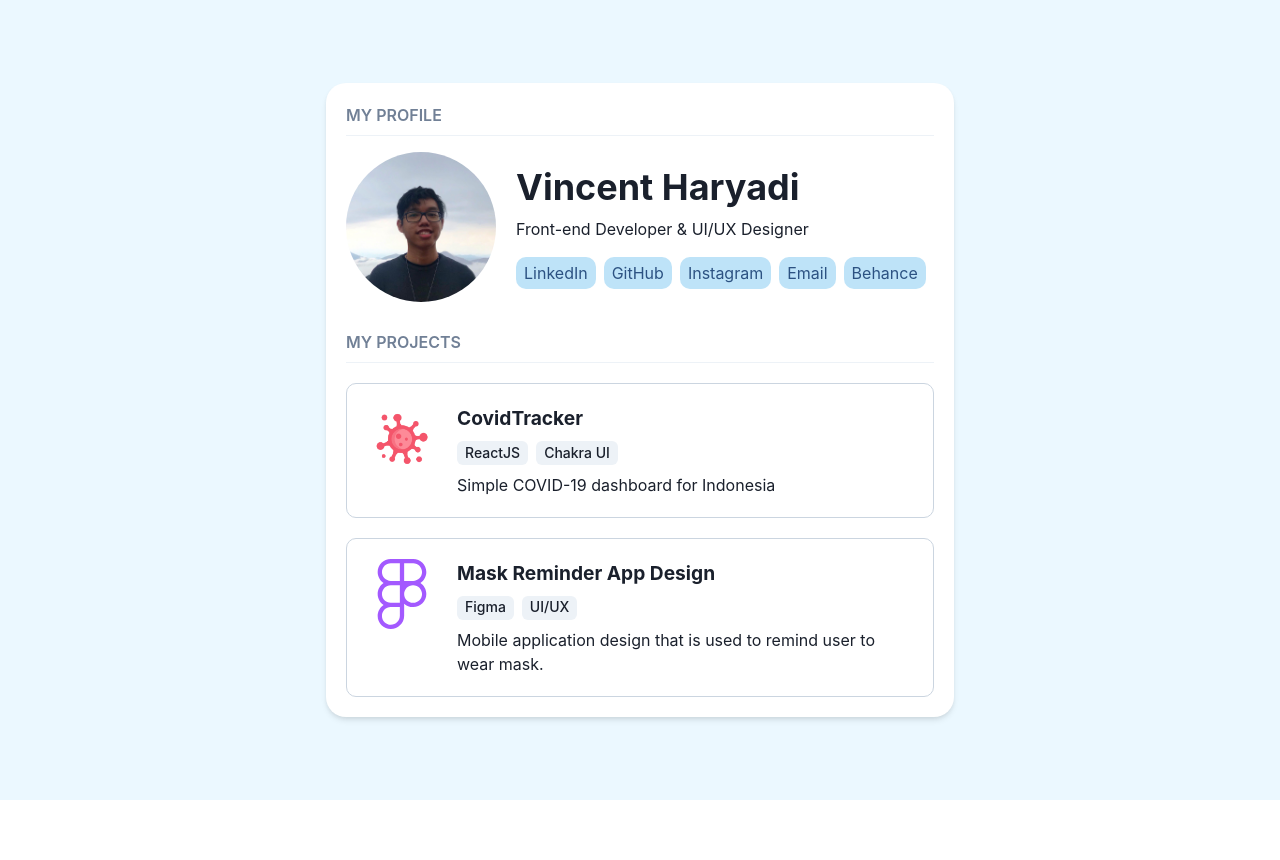
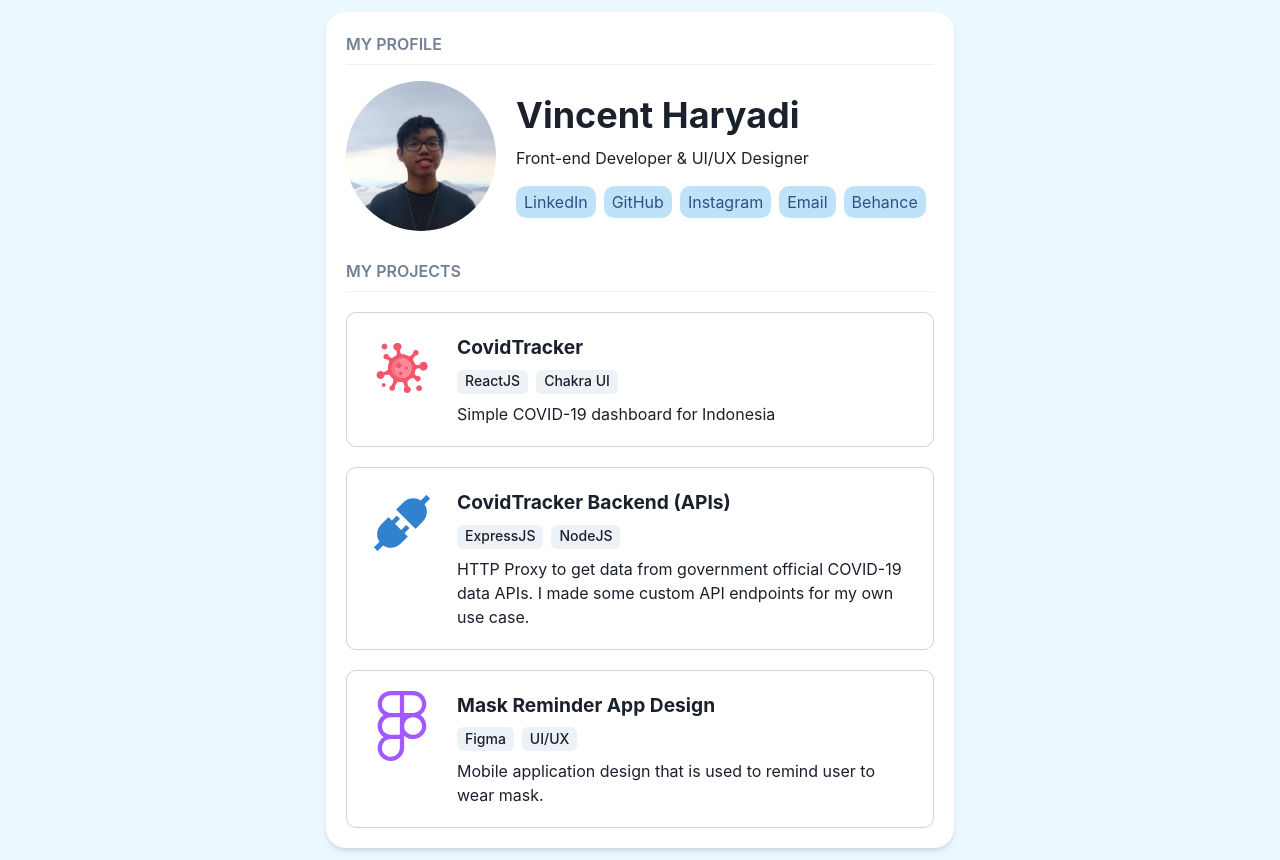
Before and after one commit to vincenth19/vincenth19, a React (Create React App) app: page / in a window 1280 px wide. Before the commit the page ends 800 px from the top, so only its background shows below. Built offline with nearby package versions, Linux system fonts and the light colour scheme.

Commit message:
add backend project

```diff
--- a/src/App.js
+++ b/src/App.js
@@ -16,6 +16,7 @@ import {
 import prof_pic from './prof_pic.jpeg';
 import virus from './Virus512.png';
 import { FaFigma } from 'react-icons/fa';
+import { AiFillApi } from 'react-icons/ai';
 
 function App() {
   return (
@@ -174,6 +175,39 @@ function App() {
                   </Box>
                 </Link>
                 <Link
+                  href="https://covidtracker-backend.vercel.app/api/"
+                  target="_blank"
+                  rel="noreferrer"
+                >
+                  <Box
+                    border="1px"
+                    borderColor="gray.300"
+                    p={5}
+                    borderRadius={10}
+                  >
+                    <Stack direction="row" spacing={5}>
+                      <Box fontSize="70px" color="blue.500">
+                        <AiFillApi />
+                      </Box>
+
+                      <Stack>
+                        <Text fontWeight="bold" fontSize="1.2rem">
+                          CovidTracker Backend (APIs)
+                        </Text>
+                        <Stack direction={['column', 'row']}>
+                          <Tag>ExpressJS</Tag>
+                          <Tag>NodeJS</Tag>
+                        </Stack>
+                        <Text>
+                          HTTP Proxy to get data from government official
+                          COVID-19 data APIs. I made some custom API endpoints
+                          for my own use case.
+                        </Text>
+                      </Stack>
+                    </Stack>
+                  </Box>
+                </Link>
+                <Link
                   href="https://www.figma.com/file/k9KnpIAi7BoJqOQAXfR90X/Reminder-2.0?node-id=0%3A1"
                   target="_blank"
                   rel="noreferrer"
```
